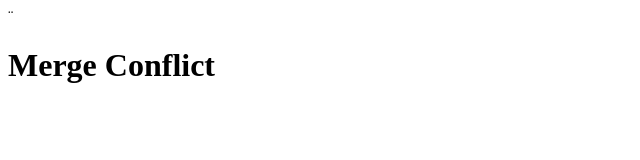
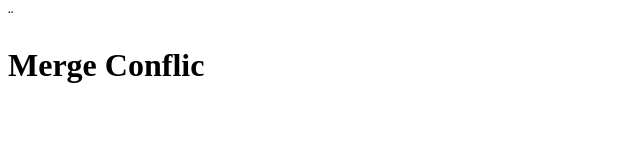
Before and after one commit to Moonbladez/MergeConflicts, a plain HTML site: page index.html in a window 1280 px wide. Shown: the full height of the page, 0-640 px from the left. Drawn offline with Linux system fonts and the light colour scheme.

Commit message:
Update index.html

```diff
--- a/index.html
+++ b/index.html
@@ -7,7 +7,7 @@
     <title>Document</title>¨
 
 
-    <h1>Merge Conflict</h1>
+    <h1>Merge Conflic</h1>
 </head>
 
 <body>
```
